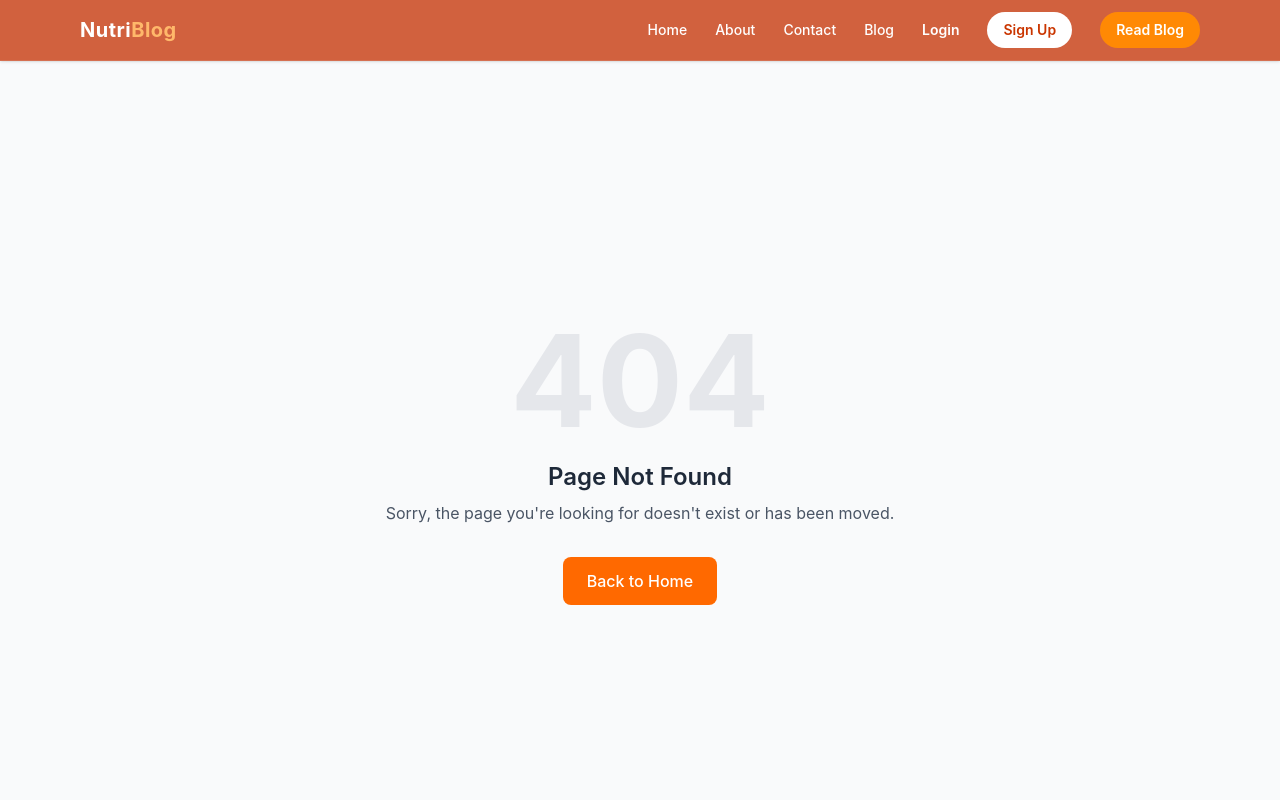
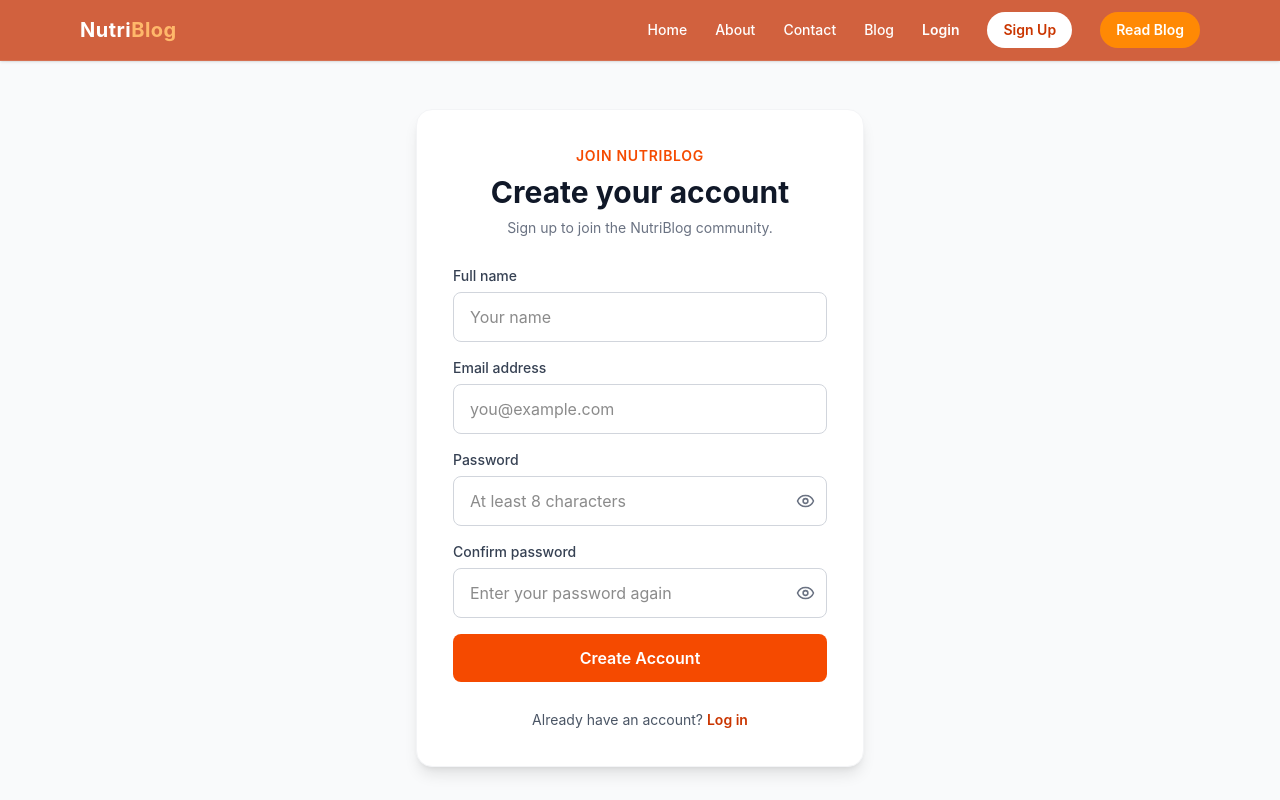
Before and after one commit to Divinity-dev/Nutrition-blog, a Next.js app: page /signup in a window 1280 px wide. Before the commit this address had no page. Shown: the top 800 px of the page. Built offline with nearby package versions, Linux system fonts and the light colour scheme.

Commit message:
Add public user registration page

```diff
--- /dev/null
+++ b/src/app/signup/page.jsx
@@ -0,0 +1,123 @@
+"use client";
+
+import { useState } from "react";
+import Link from "next/link";
+import { Formik, Form, Field, ErrorMessage } from "formik";
+import * as Yup from "yup";
+import { Eye, EyeOff } from "lucide-react";
+import axios from "axios";
+import { useDispatch } from "react-redux";
+import { login } from "../../redux/authslice";
+import { useRouter } from "next/navigation";
+
+const validationSchema = Yup.object({
+  userName: Yup.string().trim().min(2, "Name must contain at least 2 characters").required("Your name is required"),
+  email: Yup.string().email("Enter a valid email address").required("Email is required"),
+  password: Yup.string().min(8, "Password must be at least 8 characters").required("Password is required"),
+  confirmPassword: Yup.string()
+    .oneOf([Yup.ref("password")], "Passwords do not match")
+    .required("Please confirm your password"),
+});
+
+export default function SignupPage() {
+  const [showPassword, setShowPassword] = useState(false);
+  const [showConfirmPassword, setShowConfirmPassword] = useState(false);
+  const [errorMessage, setErrorMessage] = useState("");
+  const dispatch = useDispatch();
+  const router = useRouter();
+
+  const handleSubmit = async (values, { setSubmitting }) => {
+    setErrorMessage("");
+    try {
+      const { userName, email, password } = values;
+      await axios.post(
+        `${process.env.NEXT_PUBLIC_API_URL}/api/user/register`,
+        { userName, email, password },
+        { withCredentials: true }
+      );
+
+      // Registration creates a standard user account. Log in separately to establish
+      // the HttpOnly session cookie used by protected API routes.
+      const response = await axios.post(
+        `${process.env.NEXT_PUBLIC_API_URL}/api/user/login`,
+        { email, password },
+        { withCredentials: true }
+      );
+      dispatch(login(response.data));
+      router.replace("/");
+    } catch (error) {
+      setErrorMessage(error.response?.data?.message || "Unable to create your account. Please try again.");
+    } finally {
+      setSubmitting(false);
+    }
+  };
+
+  const inputClass = "w-full rounded-lg border border-gray-300 px-4 py-3 outline-none transition focus:border-orange-500 focus:ring-2 focus:ring-orange-100";
+
+  return (
+    <main className="min-h-[75vh] flex items-center justify-center bg-gray-50 px-4 py-12">
+      <section className="w-full max-w-md rounded-2xl border border-gray-100 bg-white p-7 shadow-lg sm:p-9">
+        <div className="mb-7 text-center">
+          <p className="mb-2 text-sm font-semibold uppercase tracking-wider text-orange-600">Join NutriBlog</p>
+          <h1 className="text-3xl font-bold text-gray-900">Create your account</h1>
+          <p className="mt-2 text-sm text-gray-500">Sign up to join the NutriBlog community.</p>
+        </div>
+
+        <Formik
+          initialValues={{ userName: "", email: "", password: "", confirmPassword: "" }}
+          validationSchema={validationSchema}
+          onSubmit={handleSubmit}
+        >
+          {({ isSubmitting }) => (
+            <Form className="space-y-4">
+              <div>
+                <label htmlFor="userName" className="mb-1.5 block text-sm font-medium text-gray-700">Full name</label>
+                <Field id="userName" name="userName" type="text" autoComplete="name" placeholder="Your name" className={inputClass} />
+                <ErrorMessage name="userName" component="p" className="mt-1 text-xs text-red-600" />
+              </div>
+
+              <div>
+                <label htmlFor="email" className="mb-1.5 block text-sm font-medium text-gray-700">Email address</label>
+                <Field id="email" name="email" type="email" autoComplete="email" placeholder="you@example.com" className={inputClass} />
+                <ErrorMessage name="email" component="p" className="mt-1 text-xs text-red-600" />
+              </div>
+
+              <div>
+                <label htmlFor="password" className="mb-1.5 block text-sm font-medium text-gray-700">Password</label>
+                <div className="relative">
+                  <Field id="password" name="password" type={showPassword ? "text" : "password"} autoComplete="new-password" placeholder="At least 8 characters" className={`${inputClass} pr-12`} />
+                  <button type="button" aria-label={showPassword ? "Hide password" : "Show password"} onClick={() => setShowPassword((value) => !value)} className="absolute right-3 top-1/2 -translate-y-1/2 text-gray-500 hover:text-gray-800">
+                    {showPassword ? <EyeOff size={19} /> : <Eye size={19} />}
+                  </button>
+                </div>
+                <ErrorMessage name="password" component="p" className="mt-1 text-xs text-red-600" />
+              </div>
+
+              <div>
+                <label htmlFor="confirmPassword" className="mb-1.5 block text-sm font-medium text-gray-700">Confirm password</label>
+                <div className="relative">
+                  <Field id="confirmPassword" name="confirmPassword" type={showConfirmPassword ? "text" : "password"} autoComplete="new-password" placeholder="Enter your password again" className={`${inputClass} pr-12`} />
+                  <button type="button" aria-label={showConfirmPassword ? "Hide password" : "Show password"} onClick={() => setShowConfirmPassword((value) => !value)} className="absolute right-3 top-1/2 -translate-y-1/2 text-gray-500 hover:text-gray-800">
+                    {showConfirmPassword ? <EyeOff size={19} /> : <Eye size={19} />}
+                  </button>
+                </div>
+                <ErrorMessage name="confirmPassword" component="p" className="mt-1 text-xs text-red-600" />
+              </div>
+
+              {errorMessage && <p role="alert" className="rounded-lg bg-red-50 px-3 py-2 text-sm text-red-700">{errorMessage}</p>}
+
+              <button type="submit" disabled={isSubmitting} className="w-full rounded-lg bg-orange-600 py-3 font-semibold text-white transition hover:bg-orange-700 disabled:cursor-not-allowed disabled:opacity-60">
+                {isSubmitting ? "Creating account..." : "Create Account"}
+              </button>
+            </Form>
+          )}
+        </Formik>
+
+        <p className="mt-7 text-center text-sm text-gray-600">
+          Already have an account?{" "}
+          <Link href="/login" className="font-semibold text-orange-700 hover:underline">Log in</Link>
+        </p>
+      </section>
+    </main>
+  );
+}
```
